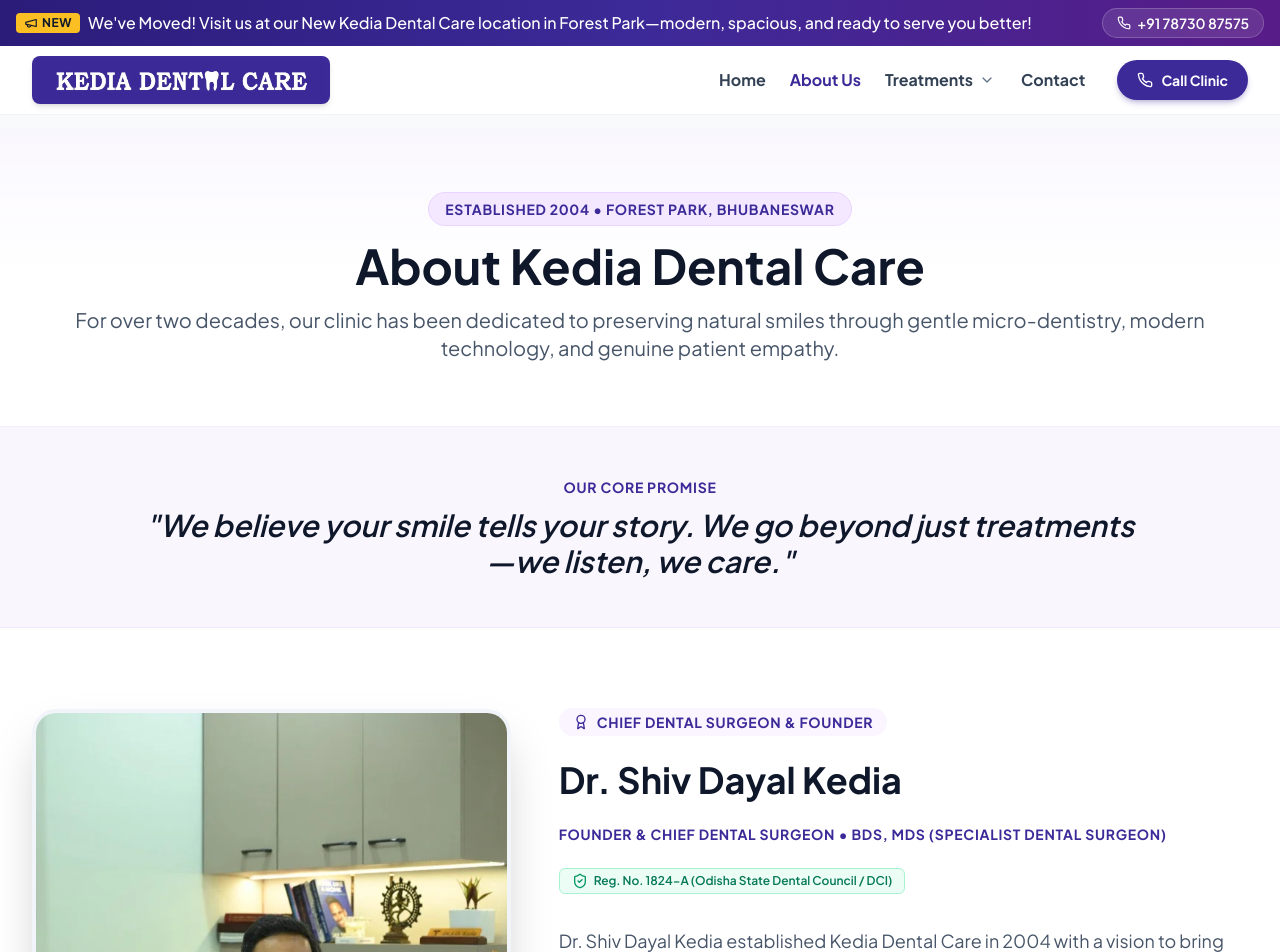
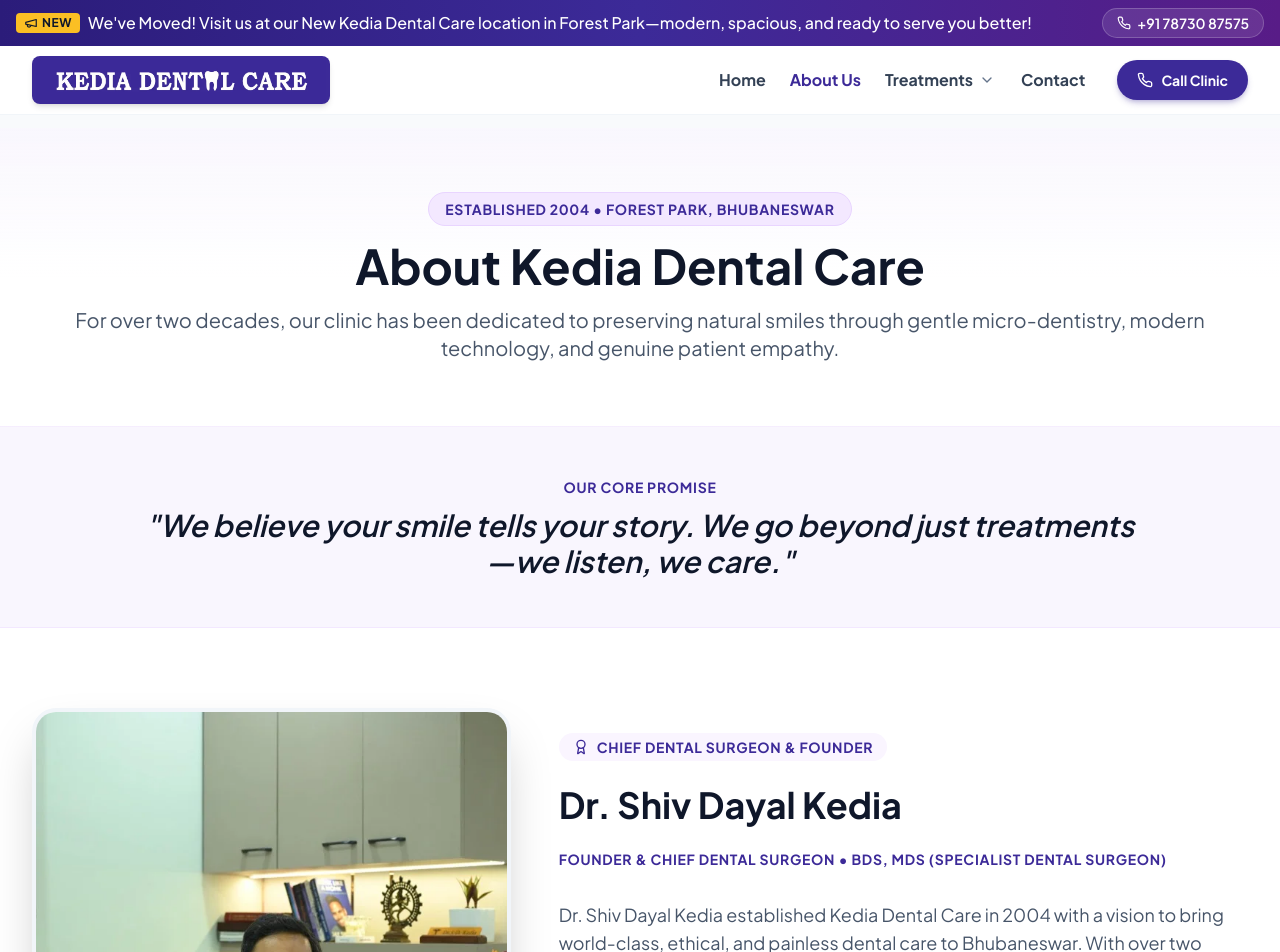
Before and after one commit to asim66/kedia_website, a Next.js app: page /about in a window 1280 px wide. Shown: the top 952 px of the page. Built offline with nearby package versions, Linux system fonts and the light colour scheme.

Commit message:
refactor: migrate root canal treatment page to updated URL structure and configure permanent redirect

```diff
--- a/app/about/page.tsx
+++ b/app/about/page.tsx
@@ -67,11 +67,6 @@
 
               <h2 className="text-3xl md:text-4xl font-heading font-bold text-slate-900">{founder.name}</h2>
               <p className="text-sm font-bold text-brand-primary uppercase tracking-wider">{founder.title} • {founder.qualifications}</p>
-              {founder.registrationNumber && (
-                <p className="text-xs font-semibold text-emerald-700 bg-emerald-50 px-3 py-1 rounded-md border border-emerald-200 inline-flex items-center gap-1.5">
-                  <ShieldCheck className="w-4 h-4 text-emerald-600" /> {founder.registrationNumber}
-                </p>
-              )}
               <p className="text-slate-600 text-base md:text-lg leading-relaxed pt-2">
                 {founder.bio}
               </p>
--- a/app/best-rootcanal-treatment-in-bhubaneswar/page.tsx
+++ b/app/best-root-canal-treatment-in-bhubaneswar/page.tsx
@@ -28,7 +28,7 @@
   description: "Consult MDS Endodontic Specialist Dr. Shiv Dayal Kedia for painless laser root canal therapy, rotary endodontics, and single-visit RCT in Forest Park, Bhubaneswar.",
   keywords: "root canal specialist bhubaneswar, endodontic specialist bhubaneswar, laser rct bhubaneswar, dr kedia root canal, micro endodontics bhubaneswar",
   alternates: {
-    canonical: "/best-rootcanal-treatment-in-bhubaneswar",
+    canonical: "/best-root-canal-treatment-in-bhubaneswar",
   },
 };
 
--- a/app/sitemap.ts
+++ b/app/sitemap.ts
@@ -43,7 +43,7 @@
       priority: 0.8,
     },
     {
-      url: `${baseUrl}/best-rootcanal-treatment-in-bhubaneswar`,
+      url: `${baseUrl}/best-root-canal-treatment-in-bhubaneswar`,
       lastModified: new Date(),
       changeFrequency: "weekly",
       priority: 0.8,
--- a/components/Footer.tsx
+++ b/components/Footer.tsx
@@ -63,7 +63,7 @@
               <li><Link href="/about" className="hover:text-brand-primary transition-colors">About Dr. Kedia & Team</Link></li>
               <li><Link href="/treatments" className="hover:text-brand-primary transition-colors">All 10 Core Services</Link></li>
               <li><Link href="/best-dental-clinic-in-bhubaneswar" className="hover:text-brand-primary transition-colors">Best Dental Clinic in Bhubaneswar</Link></li>
-              <li><Link href="/best-rootcanal-treatment-in-bhubaneswar" className="hover:text-brand-primary transition-colors">Root Canal Treatment in Bhubaneswar</Link></li>
+              <li><Link href="/best-root-canal-treatment-in-bhubaneswar" className="hover:text-brand-primary transition-colors">Root Canal Treatment in Bhubaneswar</Link></li>
               <li><Link href="/contact" className="hover:text-brand-primary transition-colors">Contact & Location</Link></li>
             </ul>
           </div>
--- a/data/clinicData.ts
+++ b/data/clinicData.ts
@@ -94,7 +94,6 @@
   phone: "+91 78730 87575",
   phoneRaw: "+917873087575",
   email: "shivdayalkedia11@gmail.com",
-  dciRegistration: "Reg. No. 1824-A (Odisha State Dental Council / DCI)",
   sameAs: [
     "https://www.facebook.com/kediadentalcare",
     "https://www.instagram.com/kediadentalcare",
@@ -246,7 +245,6 @@
     title: "Founder & Chief Dental Surgeon",
     role: "founder",
     qualifications: "BDS, MDS (Specialist Dental Surgeon)",
-    registrationNumber: "Reg. No. 1824-A (Odisha State Dental Council / DCI)",
     experienceYears: 22,
     specialty: "Endodontics, Implants & Laser Dentistry",
     bio: "Dr. Shiv Dayal Kedia established Kedia Dental Care in 2004 with a vision to bring world-class, ethical, and painless dental care to Bhubaneswar. With over two decades of clinical expertise, Dr. Kedia is renowned across Odisha for his mastery in complex Root Canal Therapy, Dental Implants, and Digital Smile Designing.",
```
Also changed, not shown: public/llms.txt, 1 other file (tests, documents, lock files or other folders).
